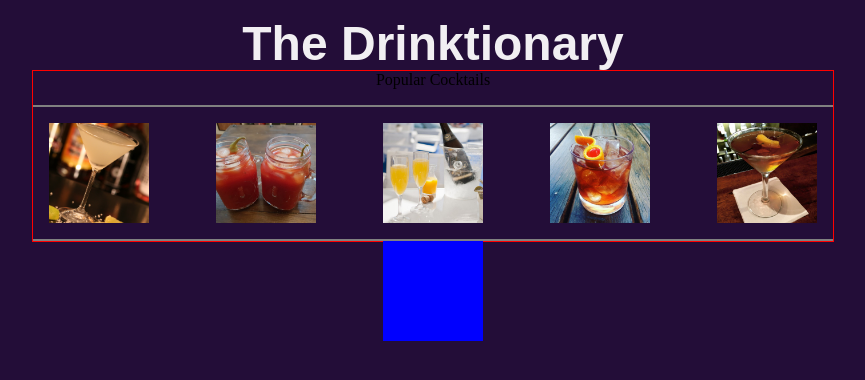
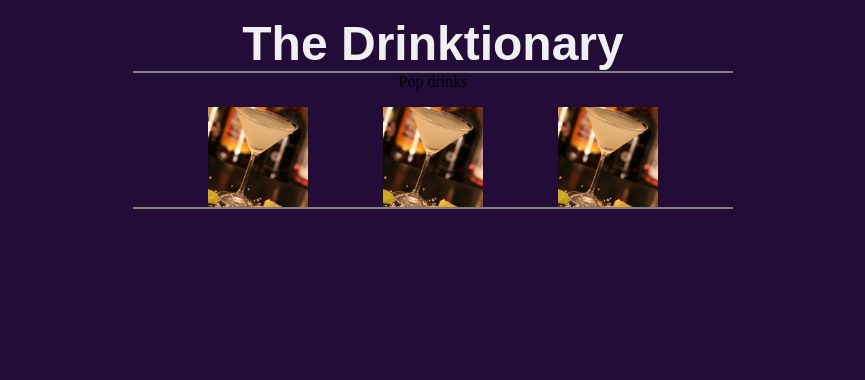
Before and after one commit to shawncace/drink-recipe-react, a React (Create React App) app: page / in a window 1280 px wide. Shown: the top 380 px of the page, without its empty margins (207-1072 px from the left). Built offline with nearby package versions, Linux system fonts and the light colour scheme; a web font is replaced by a local one.

Commit message:
header css success

```diff
--- a/src/components/Header.js
+++ b/src/components/Header.js
@@ -9,7 +9,25 @@ const Header = () => {
     <>
       <h1 className='header'>The Drinktionary</h1>
 
-      <div className='pop-drink-wrapper'>
+      <div className='test-wrapper'>
+        <div>Pop drinks</div>
+        <div className="img-container">
+          <img src={margarita} alt="marg" />
+          <img src={margarita} alt="marg" />
+          <img src={margarita} alt="marg" />
+        </div>
+      </div>
+
+
+
+
+    </>
+  );
+}
+
+export default Header;
+
+{/* <div className='pop-drink-wrapper'>
       <div>Popular Cocktails</div>
       <div className="popular-drink-container">
 
@@ -21,10 +39,4 @@ const Header = () => {
         <img src={manhattan} alt="bloody mary" />
 
       </div>
-      </div>
-
-    </>
-  );
-}
-
-export default Header;
+      </div> */}
--- a/src/index.css
+++ b/src/index.css
@@ -25,7 +25,7 @@ body {
   color: rgba(255, 255, 255, 0.938);
 }
 
-.recipe-container {
+/* .recipe-container {
   font-family: "Poppins", sans-serif;
   height: 100px;
   width: 100px;
@@ -46,13 +46,28 @@ body {
   flex-direction: row;
   min-width: 800px;
   /* outline: 1px solid red; */
-  margin-top: 1rem;
+/* margin-top: 1rem;
   padding: 1rem;
+  border-top: 2px solid grey;
+  border-bottom: 2px solid grey;
+} */
+
+img {
+  height: 100px;
+  width: 100px;
+}
+
+.test-wrapper {
+  /* outline: 1px solid red; */
+  text-align: center;
+  min-width: 600px;
   border-top: 2px solid grey;
   border-bottom: 2px solid grey;
 }
 
-.popular-drink-container img {
-  height: 100px;
-  width: 100px;
+.img-container {
+  /* outline: 1px solid green; */
+  margin-top: 1rem;
+  display: flex;
+  justify-content: space-evenly;
 }
```
